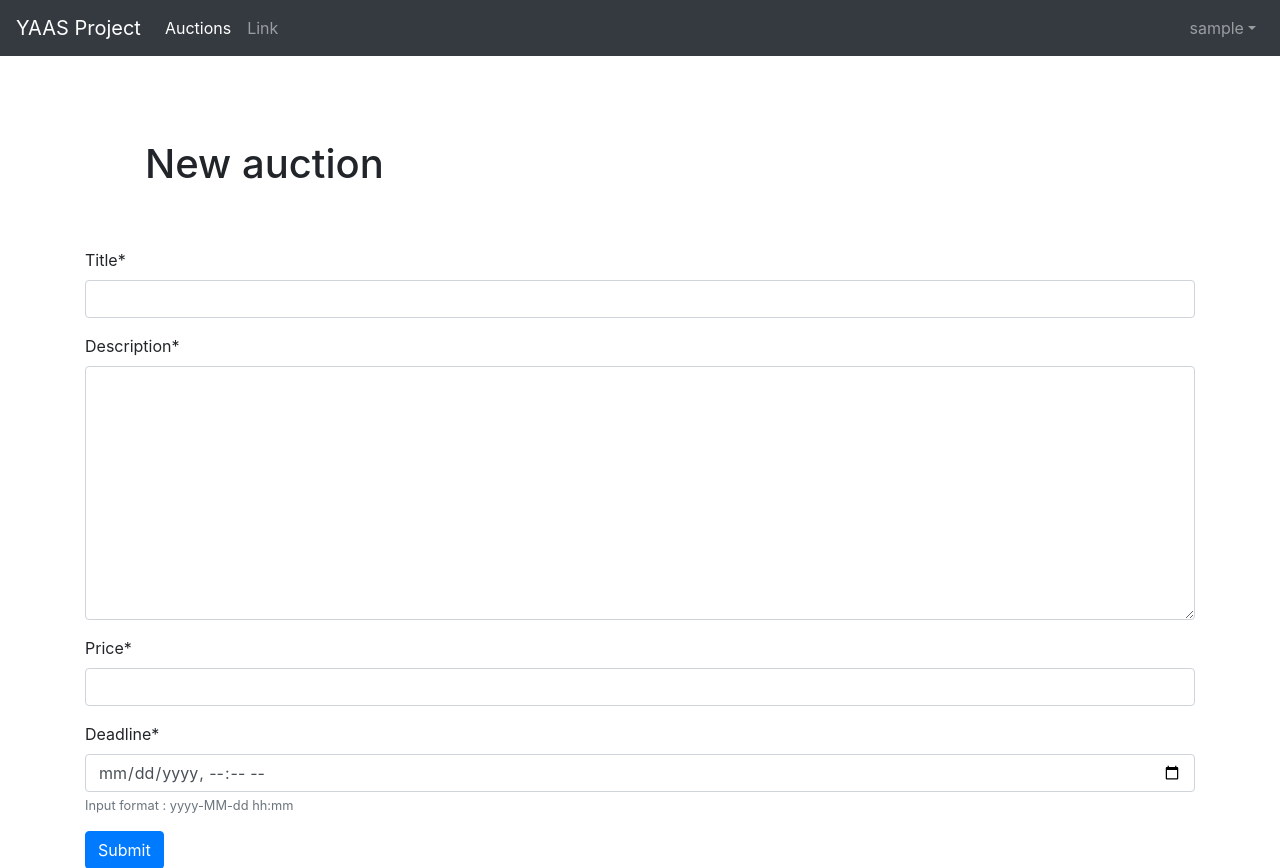
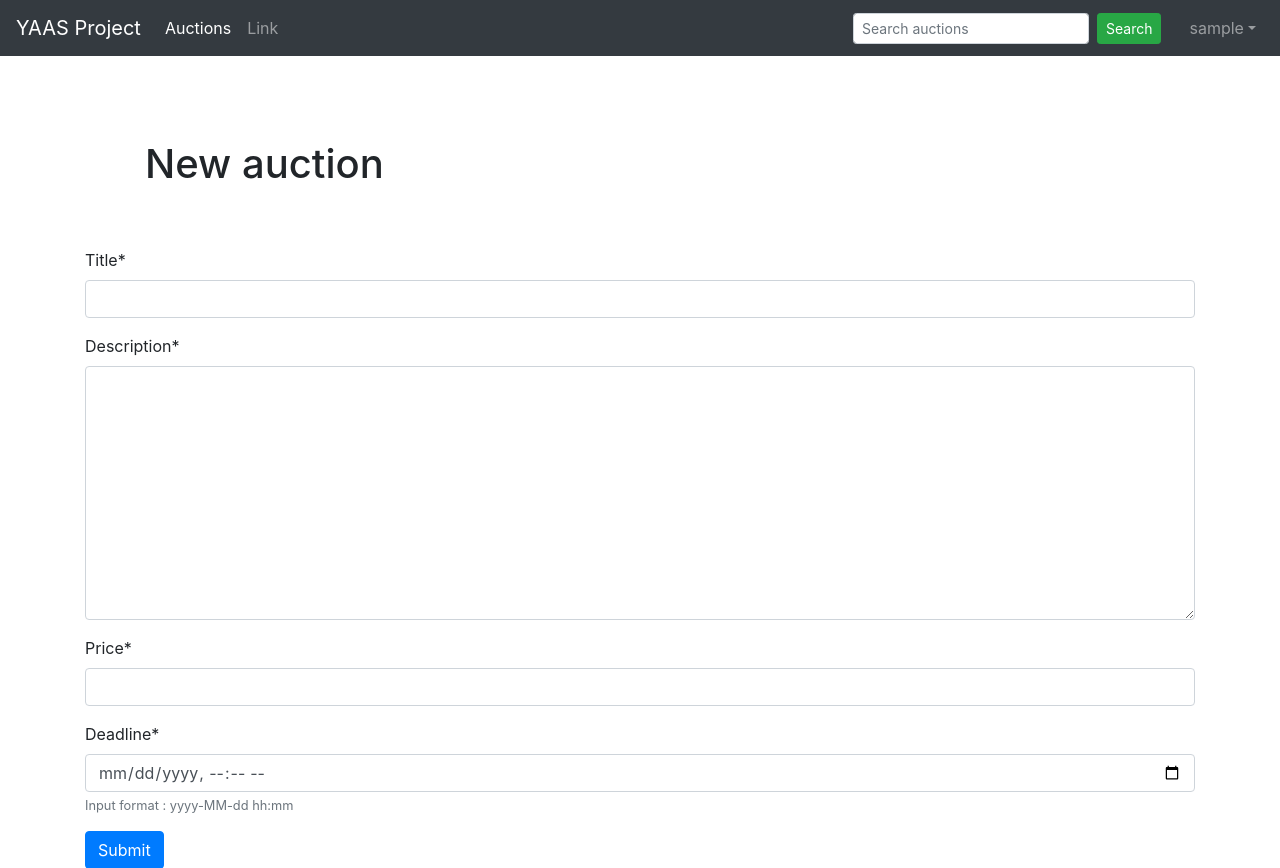
Before and after one commit to Salicorne/YAAS, a Django app: page /auctions/create in a window 1280 px wide. Shown: the top 868 px of the page. Run offline with Django 3.2, Linux system fonts and the light colour scheme; the visitor is signed in with stand-in values (Sample User, id 1); some libraries are stand-ins or nearby versions.

Commit message:
Added auctions search

```diff
--- a/Auction/views.py
+++ b/Auction/views.py
@@ -50,3 +50,9 @@ def auctionsBrowse(request):
 def auctionView(request, id):
     auction = get_object_or_404(Auction, id=id)
     return render(request, "seeAuction.html", {"auction": auction})
+
+def auctionsSearch(request):
+    search = request.GET.get('q', '')
+    auctions = Auction.objects.filter(title__icontains=search)
+    serializer = AuctionSerializer(auctions, many=True)
+    return render(request, "browseAuctions.html", { "auctions": auctions, "search": search })
--- a/static/style.css
+++ b/static/style.css
@@ -14,3 +14,7 @@ h1 {
 .index-col {
   text-align: center;
 }
+
+.sep {
+  width: 20px;
+}
--- a/templates/base.html
+++ b/templates/base.html
@@ -27,6 +27,11 @@
                 </li>
             </ul>
             <ul class="navbar-nav">
+                <form class="form-inline my-2 my-lg-0" method="GET" action="{% url 'auctionSearch' %}">
+                    <input name="q" class="form-control form-control-sm mr-sm-2" type="search" placeholder="Search auctions" aria-label="Search" value="{% if search %}{{ search }}{% endif %}" >
+                    <button class="btn btn-success btn-sm my-2 my-sm-0" type="submit">Search</button>
+                </form>
+                <li class="nav-item sep"></li>
                 {% if user.is_authenticated %}
                 <li class="nav-item dropdown">
                     <a class="nav-link dropdown-toggle" href="#" id="userdropdown" data-toggle="dropdown" aria-haspopup="true" aria-expanded="false">{{ user.get_username }}</a>
--- a/yaas/urls.py
+++ b/yaas/urls.py
@@ -35,6 +35,8 @@ urlpatterns = [
     path('auctions', auctionsBrowse, name="auctionsBrowse"),
     path('api/auctions/<int:id>', api_auctionView, name="api_auctionView"),
     path('auctions/<int:id>', auctionView, name="auctionView"),
+    path('api/auctions/search', api_auctionsSearch, name="api_auctionSearch"),
+    path('auctions/search', auctionsSearch, name="auctionSearch"),
 
 
 ]
```
Also changed, not shown: Auction/restframework_rest_api.py (+8 -0 lines), templates/browseAuctions.html (+12 -1 lines).
